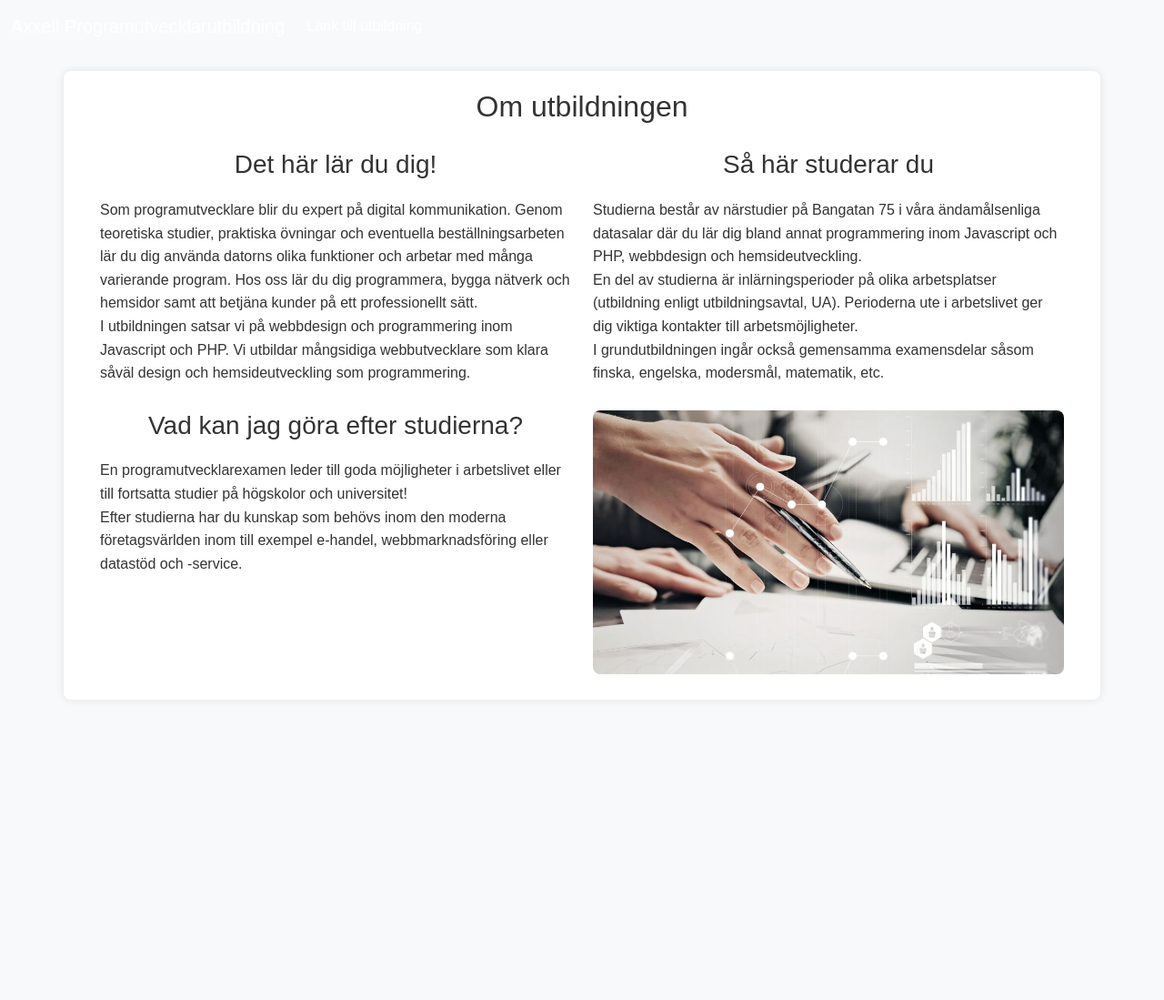
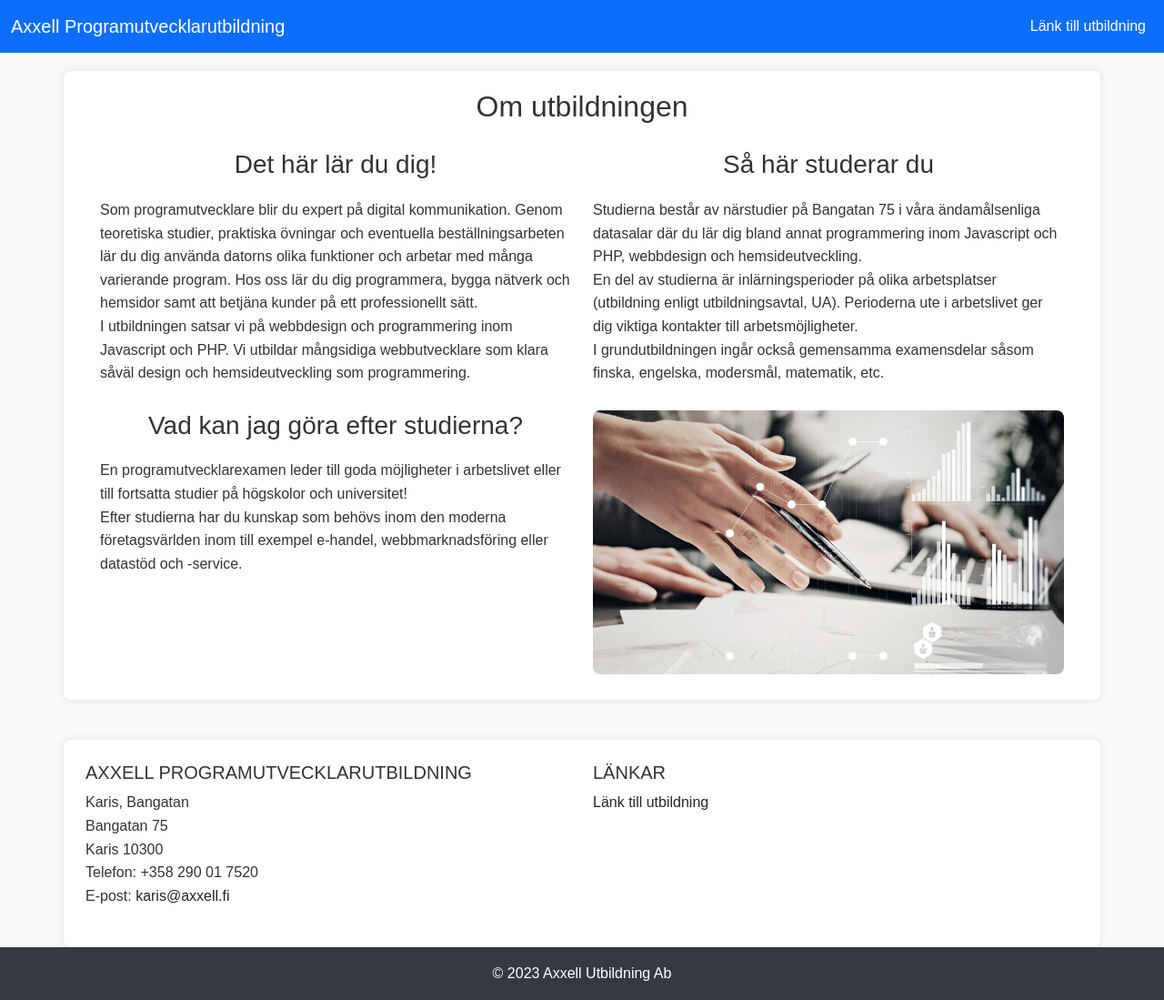
Before and after one commit to Robin1289/axxellprogutblildning, a plain HTML site: page index.html in a window 1280 px wide. Shown: the whole page at 91% size. Before the commit the page ends 800 px from the top, so only its background shows below. Drawn offline with nearby package versions, Linux system fonts and the light colour scheme.

Commit message:
laga den fina footern och fixa andra problem

```diff
--- a/index.html
+++ b/index.html
@@ -3,42 +3,21 @@
 <head>
 <meta charset="UTF-8">
 <meta name="viewport" content="width=device-width, initial-scale=1.0">
-<title>123</title>
+<title>Axxell Programutvecklarutbildning</title>
 <link href="https://cdn.jsdelivr.net/npm/bootstrap@5.3.3/dist/css/bootstrap.min.css" rel="stylesheet" integrity="sha384-QWTKZyjpPEjISv5WaRU9OFeRpok6YctnYmDr5pNlyT2bRjXh0JMhjY6hW+ALEwIH" crossorigin="anonymous">
 <link rel="stylesheet" href="style.css">
 <script src="https://cdn.jsdelivr.net/npm/bootstrap@5.3.3/dist/js/bootstrap.bundle.min.js" integrity="sha384-YvpcrYf0tY3lHB60NNkmXc5s9fDVZLESaAA55NDzOxhy9GkcIdslK1eN7N6jIeHz" crossorigin="anonymous"></script>
 <script defer src="script.js"></script>
 </head>
 <body>
-
-
-
-
-
-
-
-
-
-
-
-
-
-
-
-
-
-
-
-
-
-    <nav class="navbar navbar-expand-lg bg-body-tertiary">
+    <nav class="navbar navbar-expand-lg navbar-dark bg-primary">
         <div class="container-fluid">
             <a class="navbar-brand" href="#">Axxell Programutvecklarutbildning</a>
             <button class="navbar-toggler" type="button" data-bs-toggle="collapse" data-bs-target="#navbarSupportedContent" aria-controls="navbarSupportedContent" aria-expanded="false" aria-label="Toggle navigation">
                 <span class="navbar-toggler-icon"></span>
             </button>
             <div class="collapse navbar-collapse" id="navbarSupportedContent">
-            <ul class="navbar-nav me-auto mb-2 mb-lg-0">
+                <ul class="navbar-nav ms-auto mb-2 mb-lg-0">
                     <li class="nav-item">
                         <a class="nav-link active" aria-current="page" href="https://www.axxell.fi/sv/programutvecklare">Länk till utbildning</a>
                     </li>
@@ -74,31 +53,32 @@
 </div>
 </div>
 
-
-
-
-
-
-
-
-
-
-
-
-
-
-
-
-
-
-
-
-
-
-
-
-
-
-
+<footer class="bg-light text-center text-lg-start mt-4">
+    <div class="container p-4">
+        <div class="row">
+            <div class="col-lg-6 col-md-12 mb-4 mb-md-0">
+                <h5 class="text-uppercase">Axxell Programutvecklarutbildning</h5>
+                <p>
+                    Karis, Bangatan<br>
+                    Bangatan 75<br>
+                    Karis 10300<br>
+                    Telefon: +358 290 01 7520<br>
+                    E-post: <a href="mailto:karis@axxell.fi" class="text-dark">karis@axxell.fi</a>
+                </p>
+            </div>
+            <div class="col-lg-6 col-md-12 mb-4 mb-md-0">
+                <h5 class="text-uppercase">Länkar</h5>
+                <ul class="list-unstyled mb-0">
+                    <li>
+                        <a href="https://www.axxell.fi/sv/programutvecklare" class="text-dark">Länk till utbildning</a>
+                    </li>
+                </ul>
+            </div>
+        </div>
+    </div>
+    <div class="text-center p-3 bg-dark text-white">
+        © 2023 Axxell Utbildning Ab
+    </div>
+</footer>
 </body>
 </html>
--- a/style.css
+++ b/style.css
@@ -21,6 +21,7 @@ p {
 
 .navbar {
     margin-bottom: 20px;
+    background-color: #007bff;
 }
 
 .navbar-brand, .nav-link {
@@ -49,3 +50,25 @@ p {
         text-align: center !important;
     }
 }
+
+footer {
+    padding: 20px 0;
+    background-color: #f8f9fa;
+    color: #333;
+}
+
+footer a {
+    color: #007bff;
+    text-decoration: none;
+}
+
+footer a:hover {
+    text-decoration: underline;
+}
+
+footer .bg-dark {
+    background-color: #343a40 !important;
+}
+footer {
+    padding-bottom: 0;
+}
```
Lines whose indentation alone changed are shown as unchanged.
